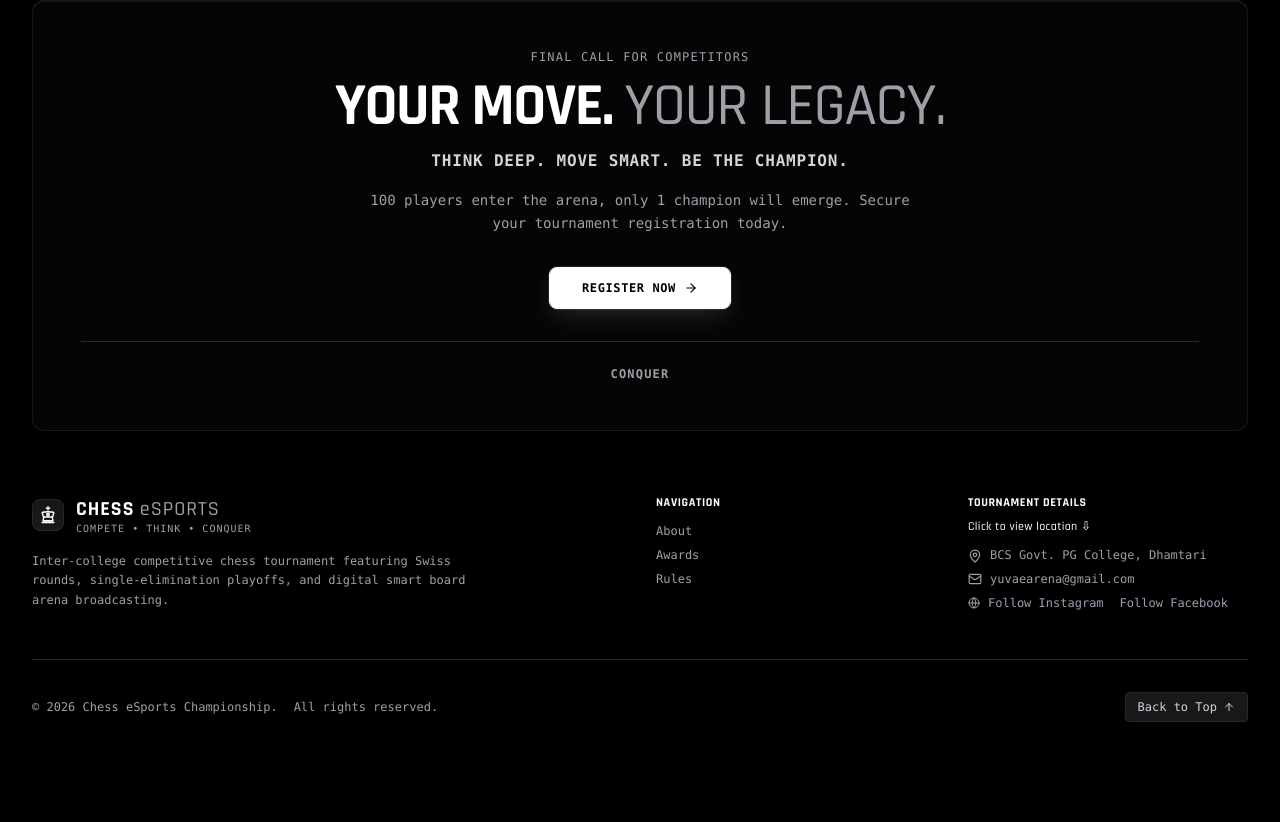
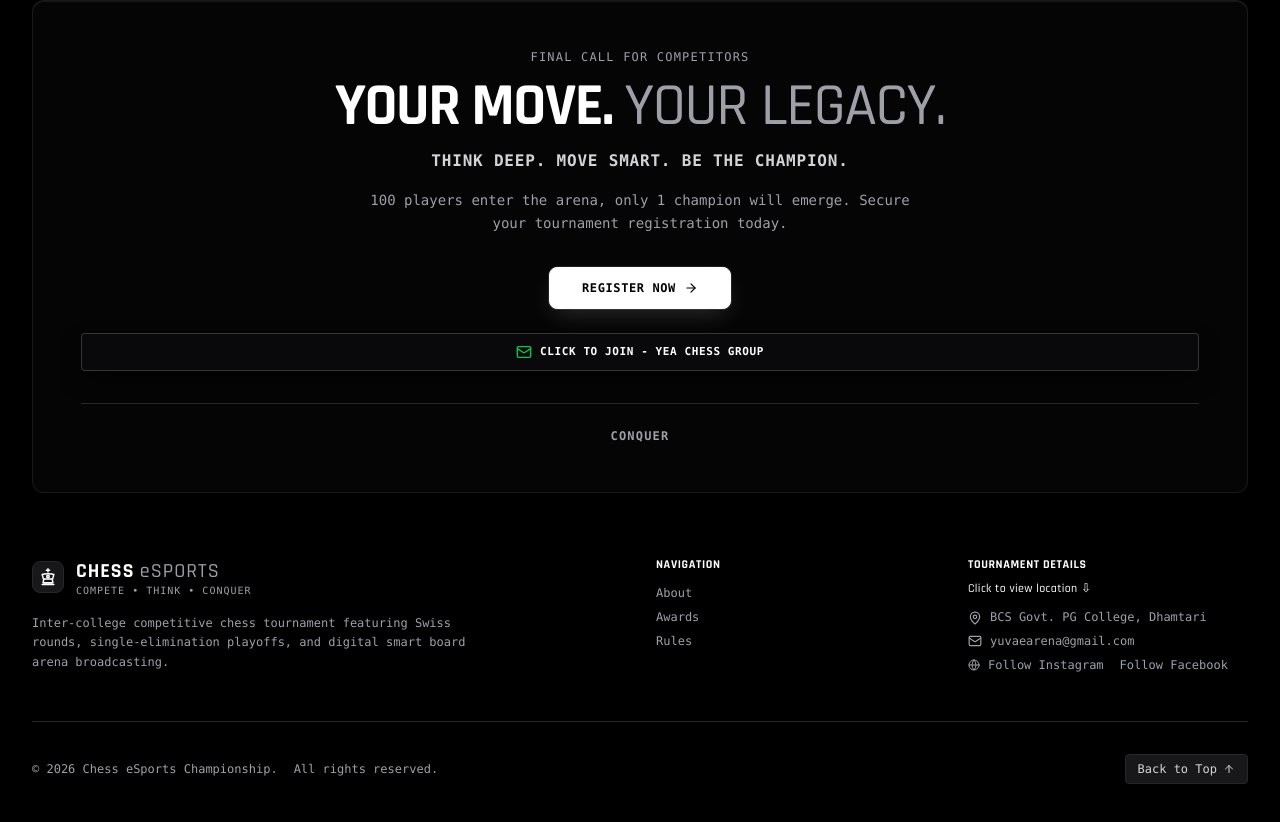
Before and after one commit to himanshujain1official/Chess-Tournament-WebReg, a React (Vite) app: page / in a window 1280 px wide. Shown: the part 3171-3993 px from the top of the page. Before the commit the page ends 3941 px from the top, so only its background shows below. Built offline with nearby package versions, Linux system fonts and the light colour scheme; no server answers.

Commit message:
Whatsapp group added

```diff
--- a/src/components/AdminExportModal.tsx
+++ b/src/components/AdminExportModal.tsx
@@ -228,7 +228,7 @@ export const AdminExportModal: React.FC<AdminExportModalProps> = ({ isOpen, onCl
                         setInputEmail(e.target.value);
                         if (authError) setAuthError(null);
                       }}
-                      placeholder="e.g. himanshujain@gmail.com"
+                      placeholder="e.g. himanshuj@gmail.com"
                       className="w-full pl-9 pr-3 py-2.5 rounded bg-zinc-900 border border-zinc-800 text-xs text-white placeholder-zinc-600 focus:outline-none focus:border-zinc-500"
                     />
                   </div>
--- a/src/components/Footer.tsx
+++ b/src/components/Footer.tsx
@@ -1,6 +1,6 @@
 import React from 'react';
 import { motion } from 'motion/react';
-import { ArrowUp, Mail, MapPin, ShieldCheck, ArrowRight, Globe } from 'lucide-react';
+import { ArrowUp, Mail, MapPin, ShieldCheck, ArrowRight, Globe, Phone } from 'lucide-react';
 import { KingIcon } from './ChessGraphics';
 
 interface FooterProps {
@@ -53,9 +53,25 @@ export const Footer: React.FC<FooterProps> = ({ onOpenRegister, onOpenAdmin }) =
 
           </div>
 
+          <div className="mt-6 text-xs text-zinc-400 font-mono uppercase tracking-widest">
+                          <a
+                            href="https://chat.whatsapp.com/EqmpKkFm7mdB5P48uMyv41"
+                            target="_blank"
+                            rel="noopener noreferrer"
+                            icon={<Mail className="w-10 h-10" />}
+                            className="flex items-center justify-center gap-2 py-2.5 rounded bw-btn-secondary text-xs font-bold uppercase tracking-wider mb-3 animation-pulse transition-transform"
+                          >
+                            <Mail className="w-4 h-4 text-green-500" />
+                            <span className="text-white-500 text-bold text-[11px] uppercase">Click to Join - YEA Chess Group</span>
+                          </a>
+                        </div>
+
           <div className="mt-8 pt-6 border-t border-zinc-800 font-mono text-xs text-zinc-400 font-bold uppercase tracking-widest flex items-center justify-center gap-2">
             <span>CONQUER</span>
           </div>
+
+
+
         </motion.div>
 
         {/* Footer Navigation & Brand columns */}
--- a/src/components/RegistrationModal.tsx
+++ b/src/components/RegistrationModal.tsx
@@ -242,15 +242,31 @@ export const RegistrationModal: React.FC<RegistrationModalProps> = ({ isOpen, on
             <div className="text-center font-mono">
 
               <div className="w-12 h-12 rounded-full bg-zinc-900 border border-zinc-700 flex items-center justify-center text-white mx-auto mb-3">
-                <CheckCircle2 className="w-6 h-6" />
+                <CheckCircle2 className="w-6 h-6 text-green-500 " />
               </div>
 
               <h3 className="text-xl font-display font-black text-white uppercase tracking-wide mb-1">
                 Registration Confirmed
               </h3>
-              <p className="text-xs text-zinc-400 mb-6">
+              <p className="text-xs text-zinc-400 mb-5">
                 Your entry has been recorded for the tournament.
               </p>
+                <p className="text-xs text-zinc-400 mb-3">
+                 It's Mandatory to Join the YEA Chess Group♟️
+                </p>
+               <div>
+                <a
+                  href="https://chat.whatsapp.com/EqmpKkFm7mdB5P48uMyv41"
+                  target="_blank"
+                  rel="noopener noreferrer"
+                  icon={<mail className="w-10 h-10" />}
+                  className="flex items-center justify-center gap-2 py-2.5 rounded bw-btn-secondary text-xs font-bold uppercase tracking-wider mb-5 animation-pulse transition-transform"
+                >
+                  <Mail className="w-6 h-6 text-green-500" />
+
+                  <span className="text-white-500 text-bold text-[18px] uppercase">Click to Join - YEA Chess Group</span>
+                </a>
+              </div>
 
               {/* Digital Pass Ticket Card */}
               <div className="rounded-lg p-5 bg-zinc-900 border border-zinc-800 text-left mb-6 text-xs">
@@ -281,9 +297,9 @@ export const RegistrationModal: React.FC<RegistrationModalProps> = ({ isOpen, on
                   </div>
                 </div>
 
-                <div className="pt-2 border-t border-zinc-800 flex items-center justify-between text-[10px] text-zinc-500">
+                <div className="pt-2 border-t border-zinc-800 flex items-center justify-between text-[11px] text-zinc-500">
                   <span>5 - 6 October</span>
-
+                  <span>Take a Screenshot of Confirmation</span>
                 </div>
               </div>
 
```
